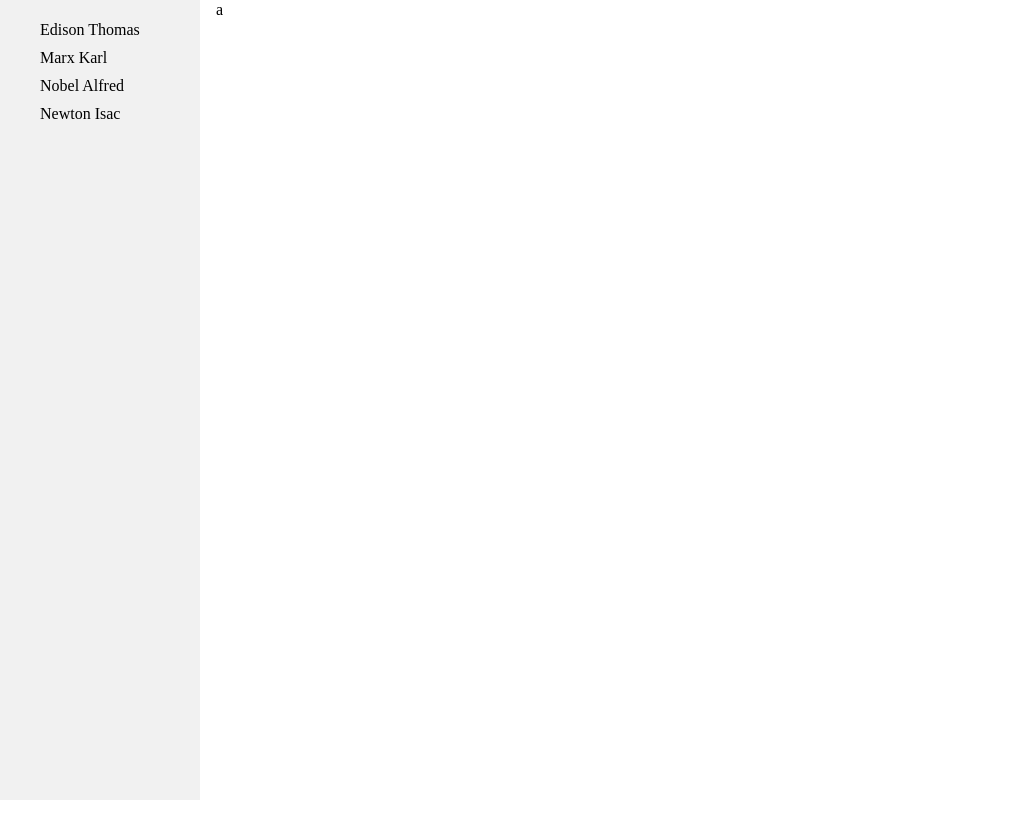
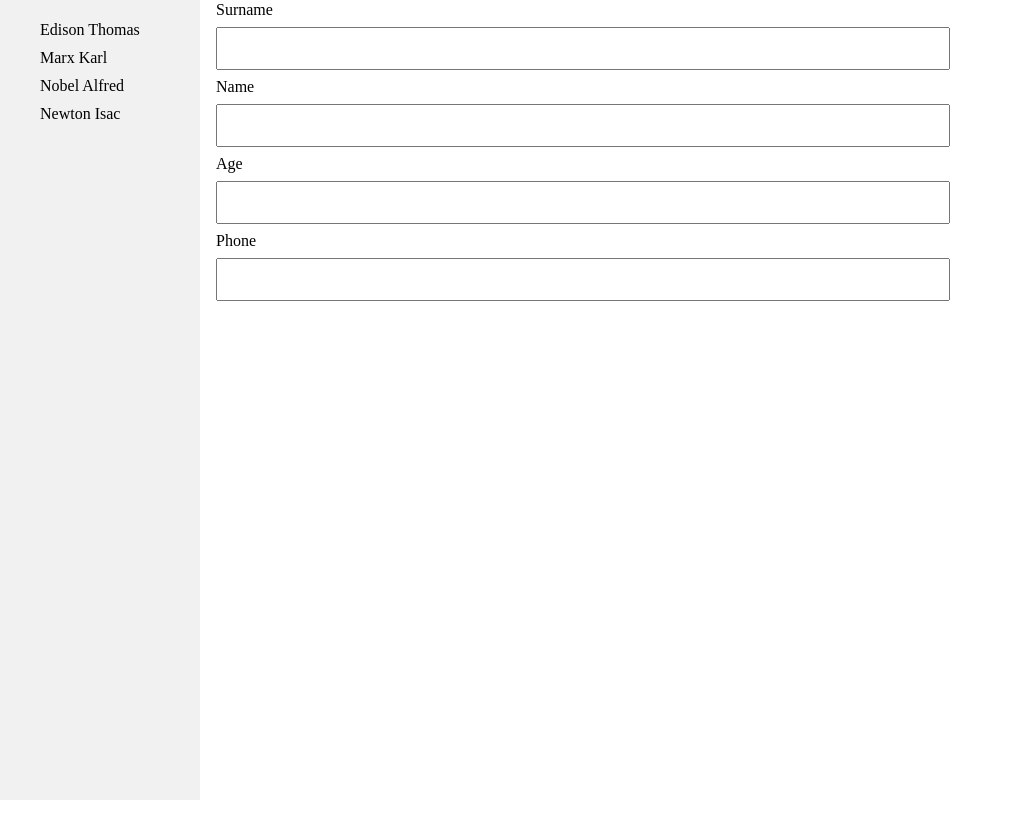
Before and after one commit to ShatalovViktor/hometasks, a React (Create React App) app: page / in a window 1280 px wide. Shown: the top 838 px of the page, without its empty margins (0-1013 px from the left). Built offline with nearby package versions, Linux system fonts and the light colour scheme; the HTML template or start-up script is replaced by a standard one.

Commit message:
layout for contact form

```diff
--- a/src/App.js
+++ b/src/App.js
@@ -1,6 +1,6 @@
 import React from 'react'
 import ContactList from './components/ContactList/ContactList'
-import ContactForm from './components/ContactForm'
+import ContactForm from './components/ContactForm/ContactForm'
 
 class App extends React.Component {
   state = {
--- a/src/components/ContactForm.js
+++ /dev/null
@@ -1,10 +0,0 @@
-import React from 'react'
-import PropTypes from 'prop-types'
-
-class ContactForm extends React.Component{
-  render () {
-    return ('a')
-  }
-}
-
-export default ContactForm;
--- /dev/null
+++ b/src/components/ContactForm/ContactForm.css
@@ -0,0 +1,9 @@
+.form-container {
+    width: 70%;
+}
+input[type=text] {
+    width: 100%;
+    padding: 12px 20px;
+    margin: 8px 0;
+    box-sizing: border-box;
+}
--- /dev/null
+++ b/src/components/ContactForm/ContactForm.js
@@ -0,0 +1,32 @@
+import React from 'react'
+import PropTypes from 'prop-types'
+import './ContactForm.css'
+
+class ContactForm extends React.Component {
+  render () {
+    return (
+      <div className='form-container'>
+        <form>
+          <div className='formGroup'>
+            <label>Surname</label>
+            <input type='text' value='' />
+          </div>
+          <div className='formGroup'>
+            <label>Name</label>
+            <input type='text' value='' />
+          </div>
+          <div className='formGroup'>
+            <label>Age</label>
+            <input type='text' value='' />
+          </div>
+          <div className='formGroup'>
+            <label>Phone</label>
+            <input type='text' value='' />
+          </div>
+        </form>
+      </div>
+    )
+  }
+}
+
+export default ContactForm
```
